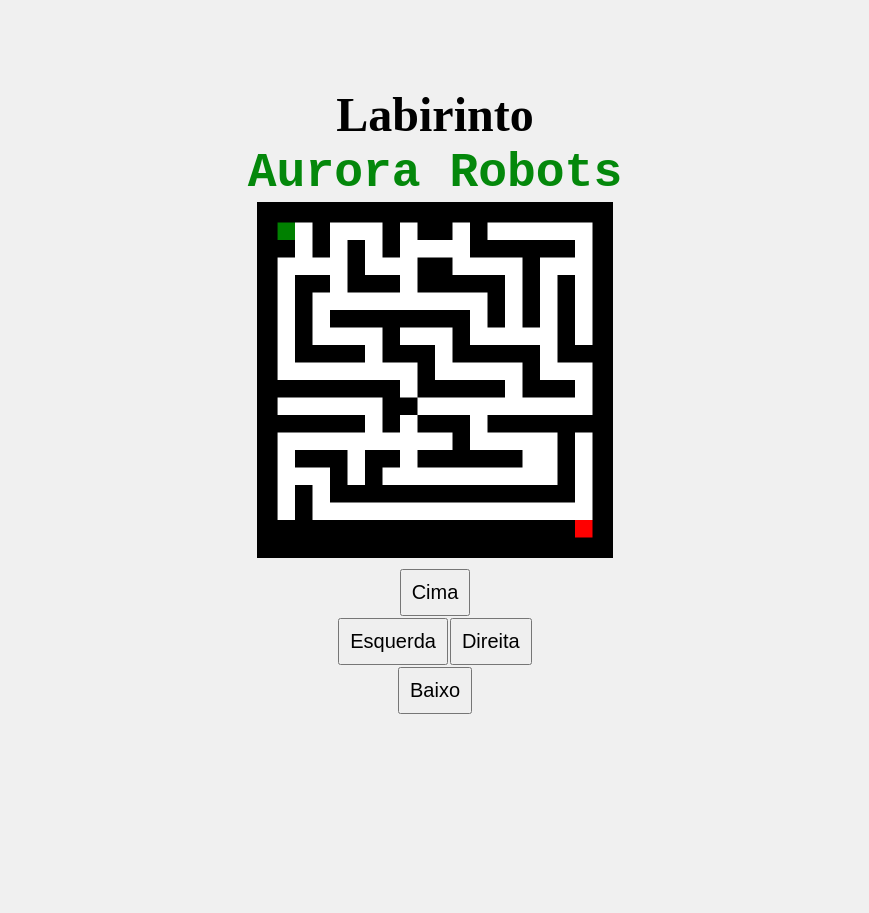
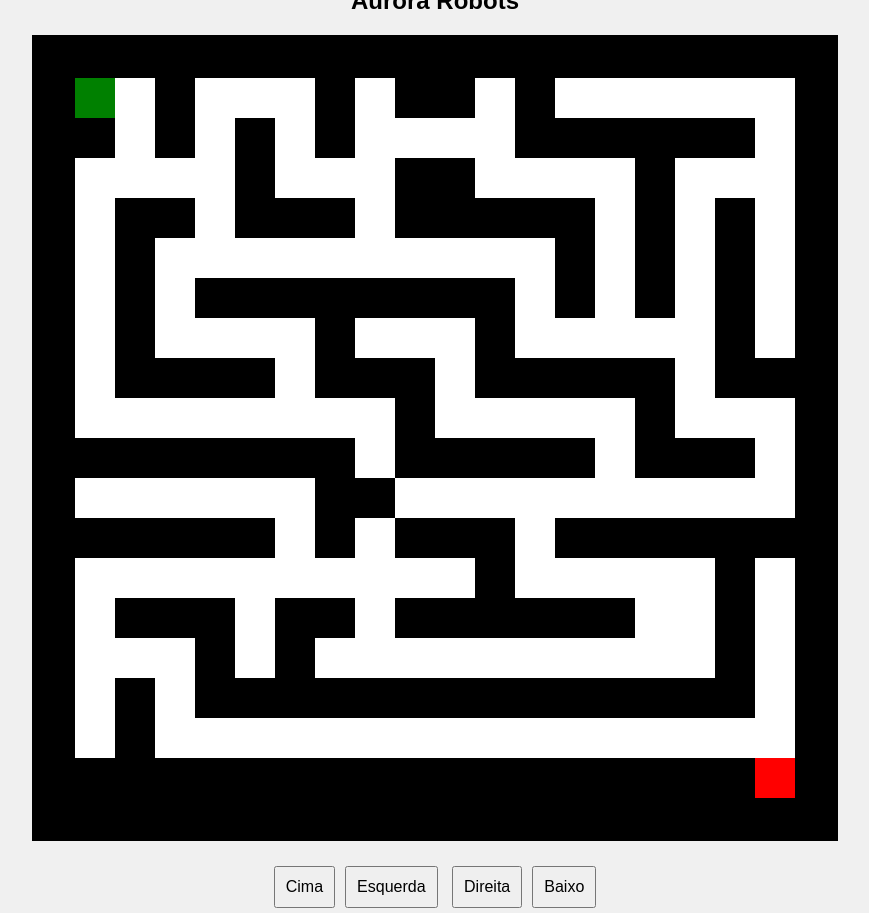
Before and after one commit to Rockyyz/aurora.github.io, a plain HTML site: page index.html in a window 1280 px wide. Shown: the whole page, without its empty margins (205-1074 px from the left). Before the commit the page ends 800 px from the top, so only its background shows below. Drawn offline with Linux system fonts and the light colour scheme.

Commit message:
style.css

```diff
--- a/style.css
+++ b/style.css
@@ -5,20 +5,8 @@ body {
     justify-content: center;
     height: 100vh;
     margin: 0;
-    font-family: 'Times New Roman', Times, serif, sans-serif;
+    font-family: Arial, sans-serif;
     background-color: #f0f0f0;
-}
-
-h1 {
-    margin: 2px 0;
-    font-size: 3em;
-}
-
-#subtitle {
-    margin: 2px 0 2px 0;
-    font-size: 3em;
-    font-family: 'Courier New', Courier, monospace;
-    color: #04880b;
 }
 
 #game-container {
@@ -33,25 +21,19 @@ canvas {
     border: 1px solid #000;
     width: 100%;
     height: auto;
-    max-width: 350px;
-    max-height: 350px;
+    max-width: 800px;
+    max-height: 800px;
 }
 
 #controls {
-    margin-top: 10px;
+    margin-top: 20px;
     display: flex;
     flex-wrap: wrap;
     justify-content: center;
 }
 
-#controls .middle {
-    display: flex;
-    justify-content: center;
-    width: 100%;
+#controls button {
+    margin: 5px;
+    padding: 10px;
+    font-size: 16px;
 }
-
-#controls button {
-    margin: 1px;
-    padding: 10px;
-    font-size: 20px;
-}
```
